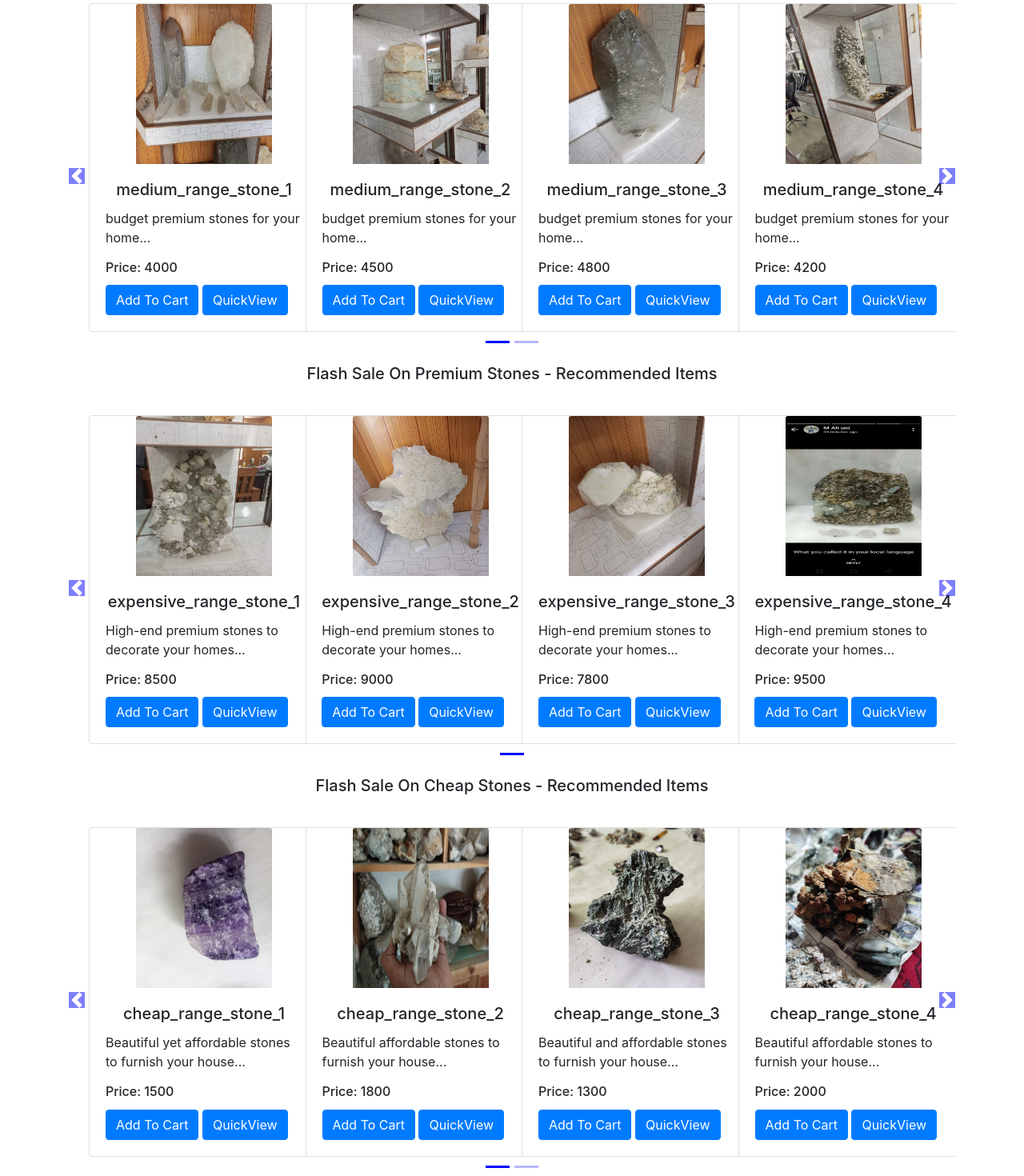
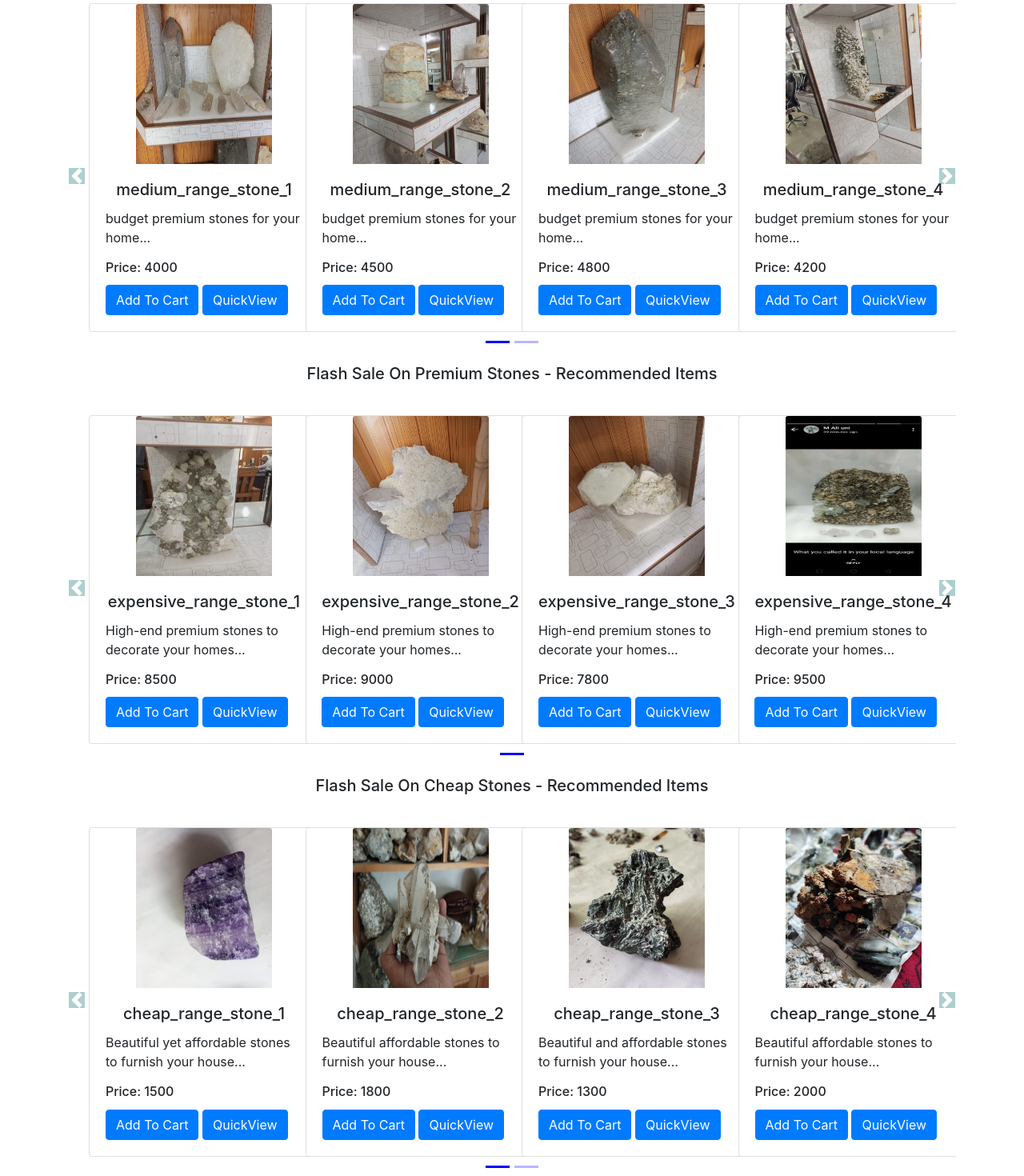
Before and after one commit to Hammad838/Gems-and-Stones, a Django app: page / in a window 1280 px wide. Shown: the part 140-1610 px from the top of the page at 80% size. Run offline with Django 4.2, Linux system fonts and the light colour scheme; data comes from the database, SQL or seed files in the repository; some libraries are stand-ins or nearby versions.

Commit message:
Some Tweaks

```diff
--- a/ecommerce/settings.py
+++ b/ecommerce/settings.py
@@ -25,7 +25,7 @@ SECRET_KEY = 'django-insecure-6=8u&0p(+pf$jg^82ycwac%7fv=do97nv*)r9wj04m$_#*bsr$
 # SECURITY WARNING: don't run with debug turned on in production!
 DEBUG = True
 
-ALLOWED_HOSTS = ['52.87.26.251', 'localhost', 'gems-stones.ml', 'www.gems-stones.ml']
+ALLOWED_HOSTS = ['52.87.26.251', 'localhost', 'www.gems-stones.ml', 'gems-stones.ml']
 
 
 # Application definition
--- a/shop/templates/shop/index.html
+++ b/shop/templates/shop/index.html
@@ -20,13 +20,11 @@ body .carousel-indicators{
 bottom: -40px;
 }
 .carousel-indicators li {
-
-
     background-color: #7270fc;
 }
 body .carousel-control-prev-icon,
 body .carousel-control-next-icon{
-background-color: blue;
+    background-color: cadetblue;
 }
 .carousel-control-prev,
 .carousel-control-next{
```
